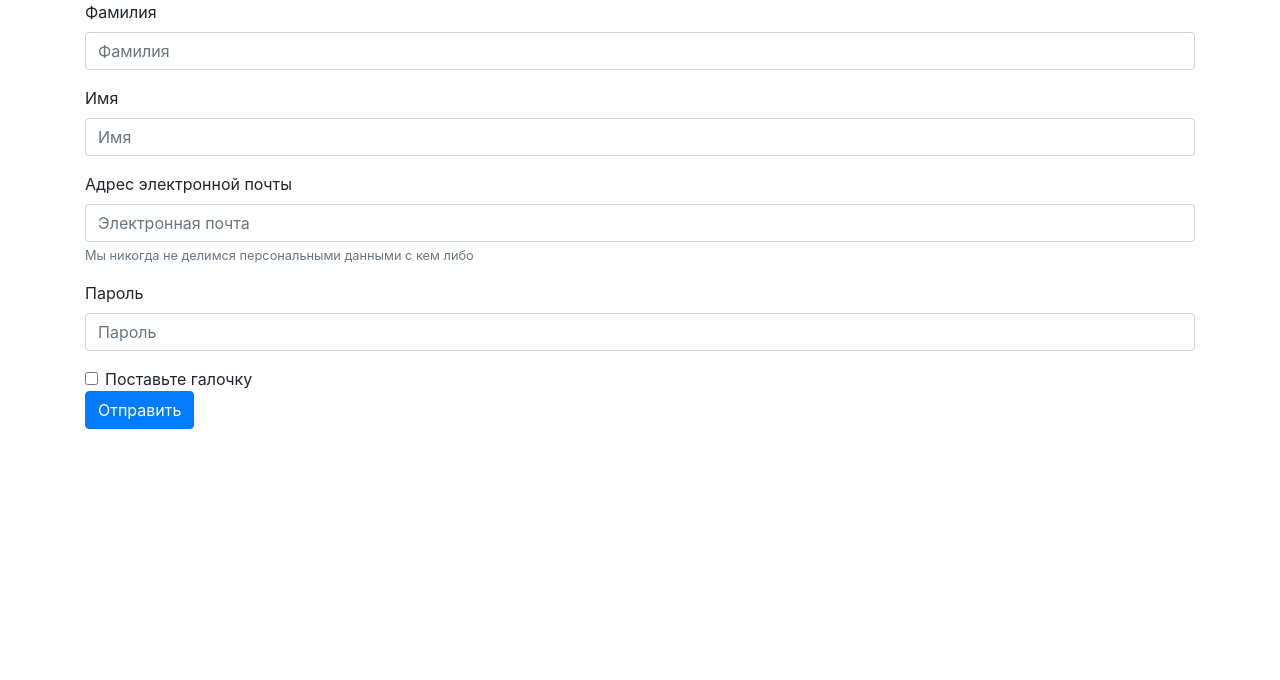
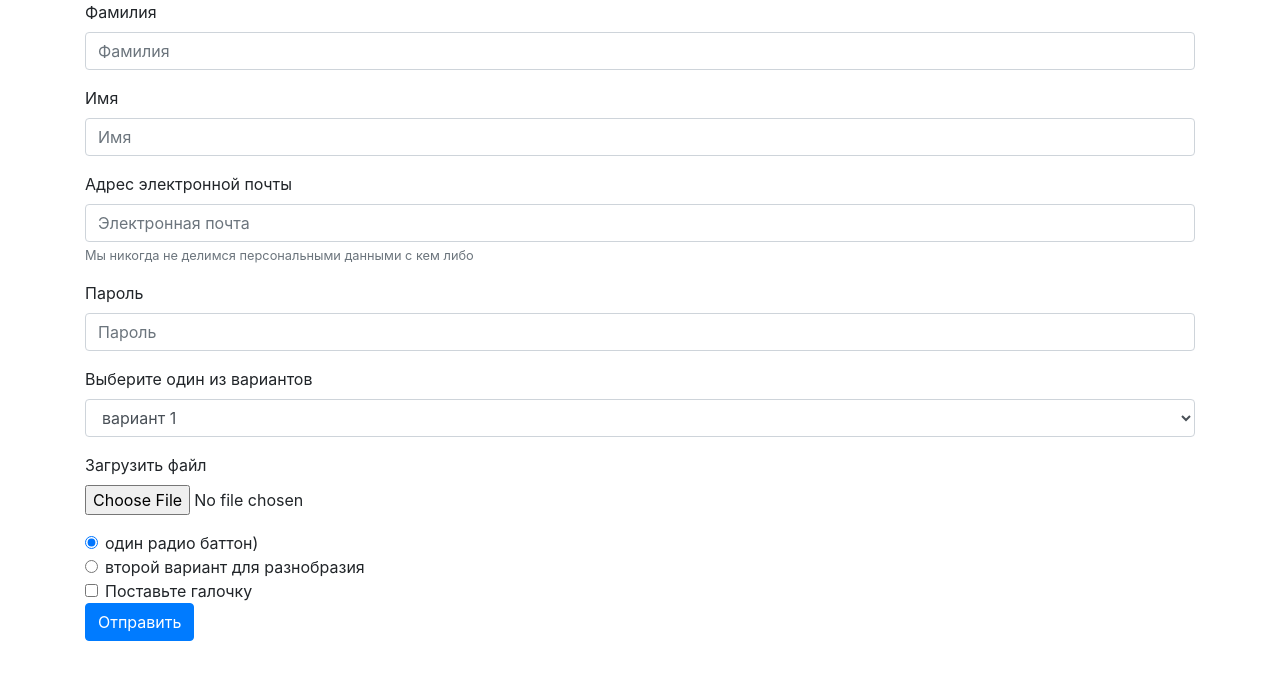
Before and after one commit to ykttoshi/lesson_2_2, a plain HTML site: page index2.html in a window 1280 px wide. Drawn offline with nearby package versions, Linux system fonts and the light colour scheme.

Commit message:
add form2

```diff
--- a/index2.html
+++ b/index2.html
@@ -37,6 +37,31 @@
         <label for="exampleInputPassword1">Пароль</label>
         <input type="password" class="form-control" id="exampleInputPassword1" placeholder="Пароль">
       </div>
+      <div class="form-group">
+        <label for="exampleFormControlSelect1">Выберите один из вариантов</label>
+        <select class="form-control" id="exampleFormControlSelect1">
+          <option>вариант 1</option>
+          <option>вариант 2</option>
+          <option>вариант 3</option>
+          <option>вариант 4</option>
+        </select>
+      </div>
+      <div class="form-group">
+        <label for="exampleFormControlFile1">Загрузить файл</label>
+        <input type="file" class="form-control-file" id="exampleFormControlFile1">
+      </div>
+      <div class="form-check">
+        <input class="form-check-input" type="radio" name="exampleRadios" id="exampleRadios1" value="option1" checked>
+        <label class="form-check-label" for="exampleRadios1">
+          один радио баттон)
+        </label>
+      </div>
+      <div class="form-check">
+        <input class="form-check-input" type="radio" name="exampleRadios" id="exampleRadios2" value="option2">
+        <label class="form-check-label" for="exampleRadios2">
+          второй вариант для разнобразия
+        </label>
+      </div>
       <div class="form-check">
         <input type="checkbox" class="form-check-input" id="exampleCheck1">
         <label class="form-check-label" for="exampleCheck1">Поставьте галочку</label>
```
